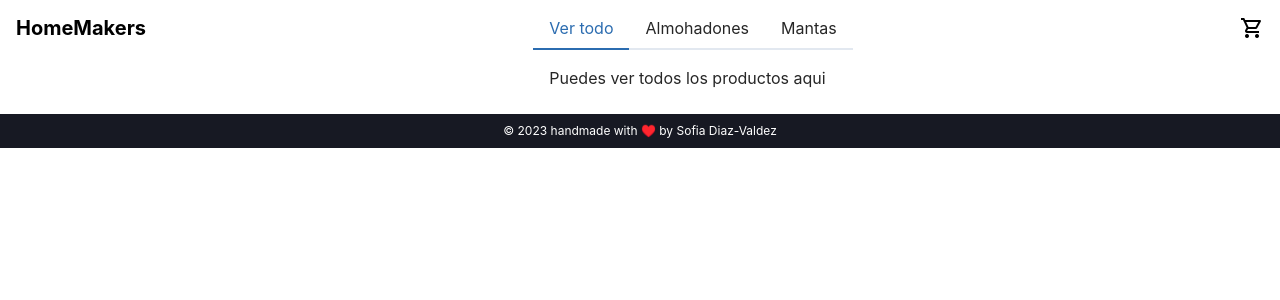
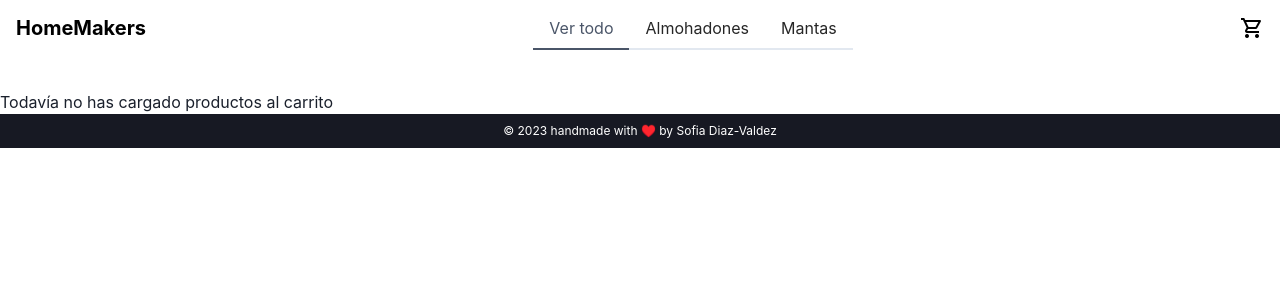
Before and after one commit to ArchSofia/HomemakersEcommerce, a React (Vite) app: page /cart in a window 1280 px wide. Shown: the top 300 px of the page. Built offline with nearby package versions, Linux system fonts and the light colour scheme.

Commit message:
agregue el route cart

```diff
--- a/src/App.jsx
+++ b/src/App.jsx
@@ -8,6 +8,7 @@ import {BrowserRouter, Routes, Route} from "react-router-dom"
 import ItemDetailContainer from "./components/common/ItemDetailContainer";
 import Footer from "./components/common/Footer";
 import Home from "./components/pages/Home";
+import Cart from "./components/pages/Cart";
 
 function App() {
 	return (
@@ -20,6 +21,7 @@ function App() {
 				<Route exact path="/catalogue" element={<ItemListContainer/>}/>
 				<Route exact path="/category/:id" element={<ItemListContainer/>}/>
 				<Route exact path="/item/:id" element={<ItemDetailContainer/>}/>
+				<Route exact path="/cart" element={<Cart/>}/>
 			</Routes>
 		</BrowserRouter>
 		<Footer/>
--- a/src/components/common/CartWidget.jsx
+++ b/src/components/common/CartWidget.jsx
@@ -4,7 +4,7 @@ import { Link } from "react-router-dom";
 const CartWidget = () => {
 	return (
 		<>
-		<Link to={"/"}><span className="material-symbols-outlined">shopping_cart</span></Link>
+		<Link to={"/cart"}><span className="material-symbols-outlined">shopping_cart</span></Link>
 
 		</>
 	);
--- a/src/components/common/Item.jsx
+++ b/src/components/common/Item.jsx
@@ -18,7 +18,7 @@ const Item = () => {
         spaces, earthy toned spaces and for people who love a chic design with a
         sprinkle of vintage design.
       </Text>
-      <Text color='blue.600' fontSize='2xl'>
+      <Text color='black.600' fontSize='2xl'>
         $450
       </Text>
     </Stack>
@@ -26,10 +26,10 @@ const Item = () => {
   <Divider />
   <CardFooter>
     <ButtonGroup spacing='2'>
-      <Button variant='solid' colorScheme='blue'>
+      <Button variant='solid' colorScheme='gray'>
         Buy now
       </Button>
-      <Button variant='ghost' colorScheme='blue'>
+      <Button variant='ghost' colorScheme='gray'>
         Add to cart
       </Button>
     </ButtonGroup>
--- a/src/components/common/NavBar.jsx
+++ b/src/components/common/NavBar.jsx
@@ -25,7 +25,7 @@ const NavBar = () => {
 
 					<Box>
 						<Center>
-					<Tabs>
+					<Tabs colorScheme='gray'>
   <TabList>
     <Tab><Link to={"/catalogue"}> Ver todo</Link></Tab>
     <Tab><Link to={"/category/:id"}>Almohadones</Link></Tab>
@@ -34,13 +34,13 @@ const NavBar = () => {
 
   <TabPanels>
     <TabPanel>
-      <p>Puedes ver todos los productos aqui</p>
+   {/*    <p>Puedes ver todos los productos aqui</p> */}
     </TabPanel>
     <TabPanel>
-      <p>Almohadones</p>
+     {/*  <p>Almohadones</p> */}
     </TabPanel>
     <TabPanel>
-      <p>Mantas</p>
+     {/*  <p>Mantas</p> */}
     </TabPanel>
   </TabPanels>
 </Tabs>
@@ -49,7 +49,8 @@ const NavBar = () => {
 
 					<Spacer />
 					<Box p="2" color="black">
-						<CartWidget />
+					<CartWidget />
+
 					</Box>
 				</Flex>
 			</Container>
--- a/src/components/pages/Cart.jsx
+++ b/src/components/pages/Cart.jsx
@@ -2,7 +2,8 @@ import React from 'react'
 
 const Cart = () => {
   return (
-    <div>Cart</div>
+    <>
+    <p>Todavía no has cargado productos al carrito</p></>
   )
 }
 
```
